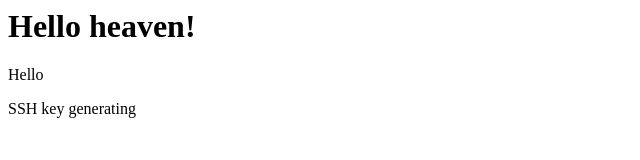
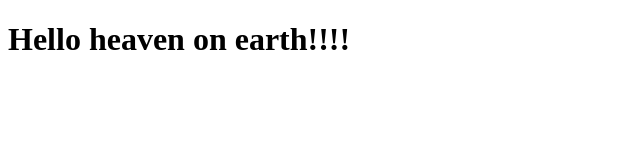
Before and after one commit to Almils/demo-repo, a plain HTML site: page index.html in a window 1280 px wide. Shown: the whole page, without its empty margins (0-640 px from the left). Drawn offline with Linux system fonts and the light colour scheme.

Commit message:
initial commit

```diff
--- a/index.html
+++ b/index.html
@@ -1,5 +1,12 @@
-<h1>Hello heaven!</h1>
-
-<div>Hello</div>
-
-<p>SSH key generating</p>
+<!DOCTYPE html>
+<html lang="en">
+<head>
+    <meta charset="UTF-8">
+    <meta name="viewport" content="width=<device-width>, initial-scale=1.0">
+    <meta http-equiv="X-UA-Compatible" content="ie=edge">
+    <title>Document</title>
+</head>
+<body>
+     <h1>Hello heaven on earth!!!!</h1>
+</body>
+</html>
```
